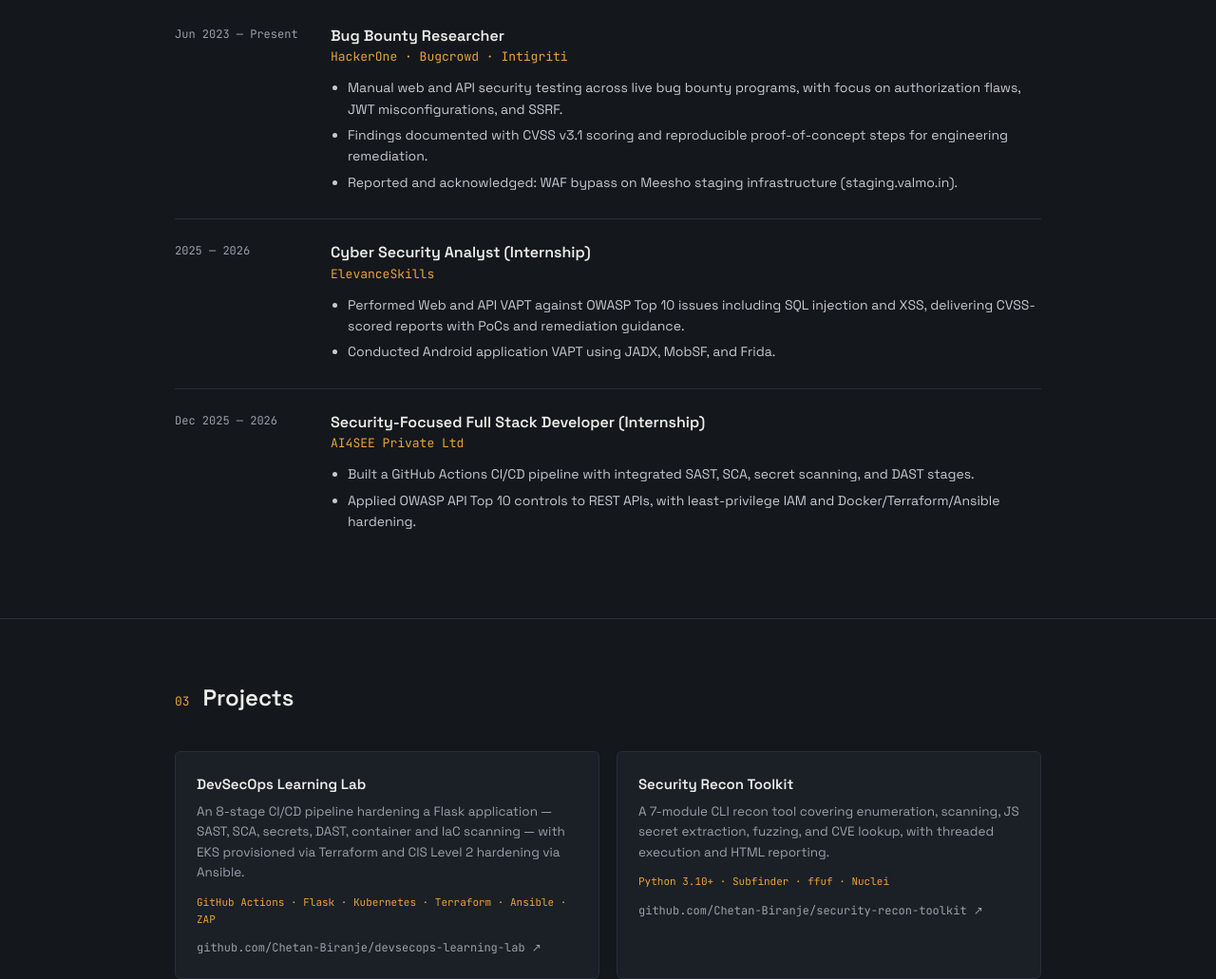
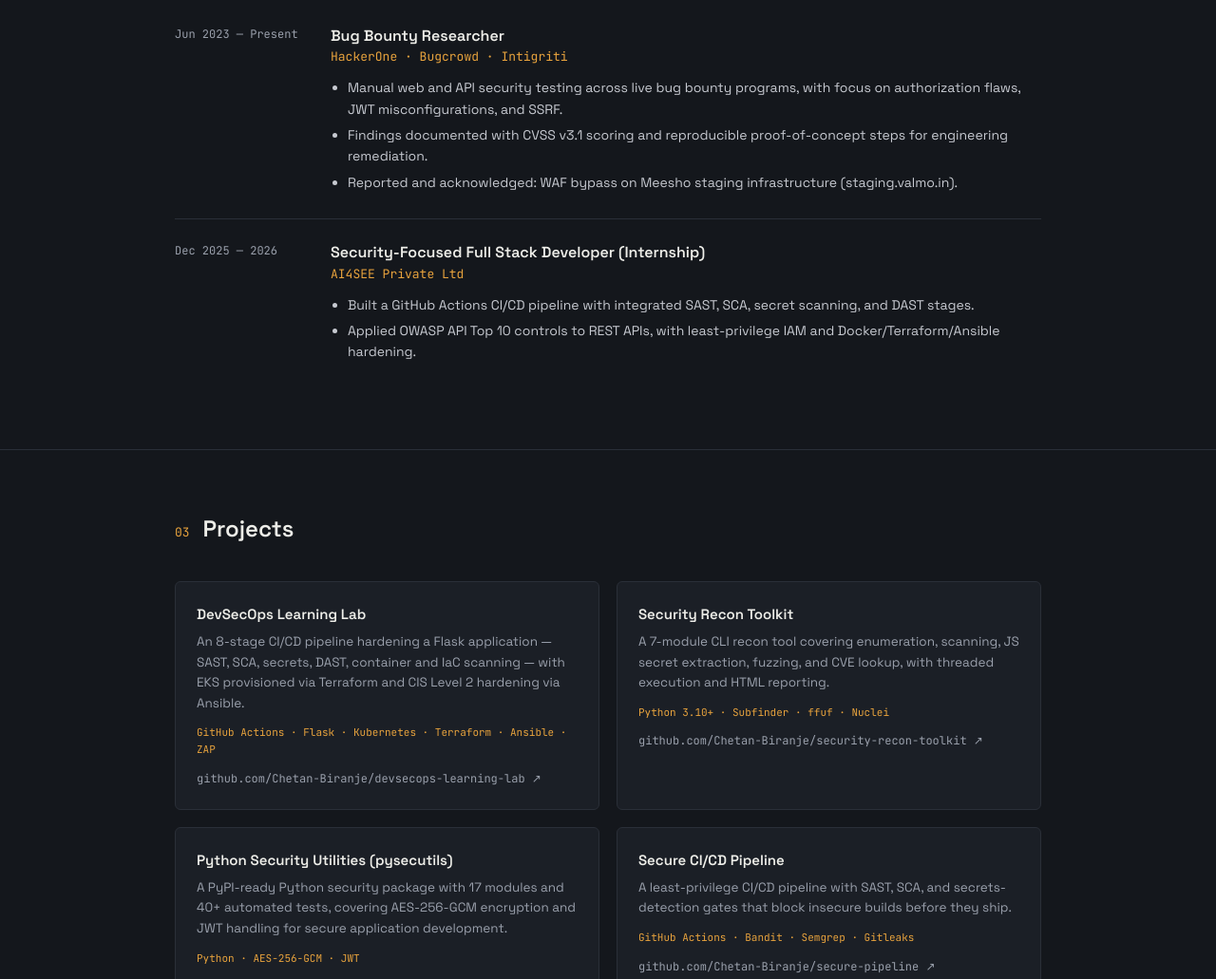
Before and after one commit to Chetan-Biranje/chetan-biranje, a plain HTML site: page index.html in a window 1280 px wide. Shown: the part 1454-2485 px from the top of the page at 95% size. Drawn offline with Linux system fonts and the light colour scheme.

Commit message:
Update index.html

```diff
--- a/index.html
+++ b/index.html
@@ -236,18 +236,6 @@
     </div>
 
     <div class="exp-item fade-in">
-      <div class="exp-date">2025 — 2026</div>
-      <div>
-        <div class="exp-role">Cyber Security Analyst (Internship)</div>
-        <div class="exp-org">ElevanceSkills</div>
-        <ul>
-          <li>Performed Web and API VAPT against OWASP Top 10 issues including SQL injection and XSS, delivering CVSS-scored reports with PoCs and remediation guidance.</li>
-          <li>Conducted Android application VAPT using JADX, MobSF, and Frida.</li>
-        </ul>
-      </div>
-    </div>
-
-    <div class="exp-item fade-in">
       <div class="exp-date">Dec 2025 — 2026</div>
       <div>
         <div class="exp-role">Security-Focused Full Stack Developer (Internship)</div>
```
